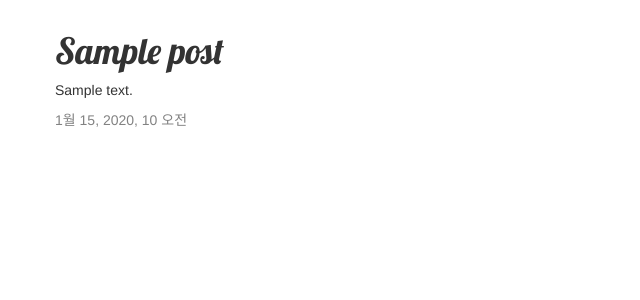
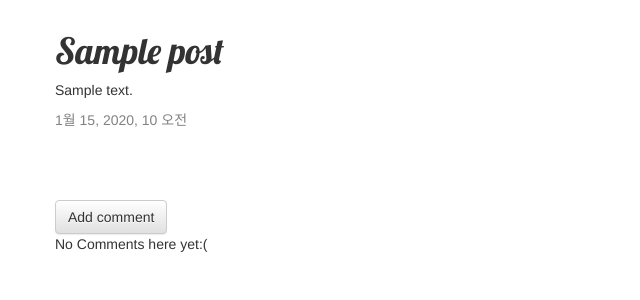
Before and after one commit to cid-yoon/learnDjango, a Django app: page /blog/post/1/ in a window 1280 px wide. Shown: the part 133-433 px from the top of the page, without its empty margins (0-640 px from the left). Run offline with Django 3.2, Linux system fonts and the light colour scheme; tables that the repository leaves empty hold one stand-in row (values such as "Sample post"); parts of the project's set-up code (start-up, migrations or seed data) failed here and were passed over; some libraries are stand-ins or nearby versions.

Commit message:
댓글 남기기 추가

```diff
--- a/blog/admin.py
+++ b/blog/admin.py
@@ -1,5 +1,8 @@
 from django.contrib import admin
-from .models import Post
+
+from .models import Post, Comment
+
+
 # Register your models here.
 
 
@@ -9,3 +12,4 @@
 
 
 admin.site.register(Post, PostAdmin)
+admin.site.register(Comment)
--- a/blog/models.py
+++ b/blog/models.py
@@ -19,3 +19,18 @@
 
     def __str__(self):
         return self.title
+
+
+class Comment(models.Model):
+    post = models.ForeignKey('blog.Post', related_name='comments', on_delete=True)
+    author = models.CharField(max_length=200)
+    text = models.TextField()
+    created_date = models.DateTimeField(default=timezone.now)
+    approved_comment = models.BooleanField(default=False)
+
+    def approve(self):
+        self.approved_comment = True
+        self.save()
+
+    def __str__(self):
+        return self.text
--- a/blog/static/css/blog.css
+++ b/blog/static/css/blog.css
@@ -30,6 +30,10 @@
     width: 100%;
 }
 
+.comment {
+    margin: 20px 0px 20px 20px;
+}
+
 .top-menu, .top-menu:hover, .top-menu:visited {
     color: #ffffff;
     float: right;
--- a/blog/templates/blog/post_detail.html
+++ b/blog/templates/blog/post_detail.html
@@ -24,4 +24,14 @@
         {% endif %}
 
     </div>
+    <a class="btn btn-default" href="{% url 'blog:add_comment_to_post' pk=post.pk %}">Add comment</a>
+    {% for comment in post.comments.all %}
+        <div class="comment">
+            <div class="date">{{ comment.created_date }}</div>
+            <strong>{{ comment.author }}</strong>
+            <p>{{ comment.text|linebreaks }}</p>
+        </div>
+    {% empty %}
+        <p>No Comments here yet:(</p>
+    {% endfor %}
 {% endblock %}
--- a/blog/templates/blog/post_list.html
+++ b/blog/templates/blog/post_list.html
@@ -8,6 +8,8 @@
             </div>
             <h1><a href="{% url 'blog:post_detail' pk=post.pk %}">{{ post.title }}</a></h1>
             <p>{{ post.text|linebreaksbr }}</p>
+            <a href="{% url 'blog:post_detail' pk=post.pk %}">Comments: {{ post.comments.count }}</a>
         </div>
     {% endfor %}
+
 {% endblock %}
--- a/blog/urls.py
+++ b/blog/urls.py
@@ -26,4 +26,6 @@
     #
     path('post/<int:pk>/remove/', views.post_remove, name='post_remove'),
 
+    path('post/<int:pk>/comment/', views.add_comment_to_post, name='add_comment_to_post'),
+
 ]
--- a/blog/views.py
+++ b/blog/views.py
@@ -2,7 +2,7 @@
 from django.shortcuts import render, get_object_or_404, redirect
 from django.utils import timezone
 
-from blog.forms import PostForm
+from blog.forms import PostForm, CommentForm
 from .models import Post
 
 
@@ -74,3 +74,18 @@
     post = get_object_or_404(Post, pk=pk)
     post.delete()
     return redirect('blog:post_list')
+
+
+def add_comment_to_post(request, pk):
+    post = get_object_or_404(Post, pk=pk)
+    if request.method == "POST":
+        form = CommentForm(request.POST)
+        if form.is_valid():
+            comment = form.save(commit=False)
+            comment.post = post
+            comment.save()
+            return redirect('blog:post_detail')
+    else:
+        form = CommentForm()
+
+    return render(request, 'blog/add_comment_to_post.html', {'form': form})
```
Also changed, not shown: blog/forms.py (+7 -1 lines), blog/templates/blog/add_comment_to_post.html (added, +9 -0 lines).
